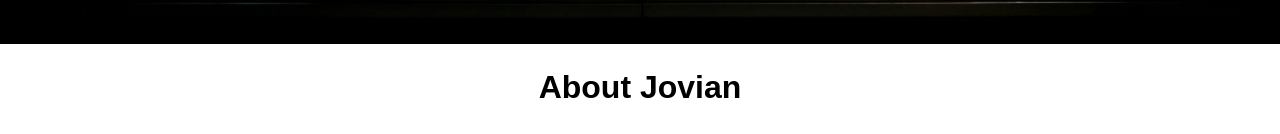
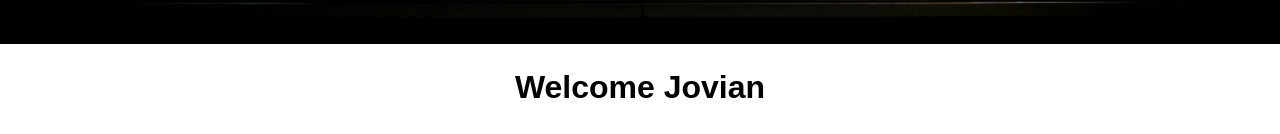
Before and after one commit to shinchan2604/jovian-career-site-live, a plain HTML site: page src/index.html in a window 1280 px wide. Shown: the part 472-606 px from the top of the page. Drawn offline with Linux system fonts and the light colour scheme; files whose address does not match are found by name.

```diff
--- a/src/index.html
+++ b/src/index.html
@@ -25,7 +25,7 @@
 
 <body>
     <img id="banner" src="C:\Users\user\Downloads\pic.jpg" height=450 width=1500 />
-    <h1>About Jovian</h1>
+    <h1>Welcome Jovian</h1>
     <div id="about">
         <div id="description">
             <p style="margin-top: 0;"> At Jovian, we're on a mission to build the world's most highly reputed technical
```
